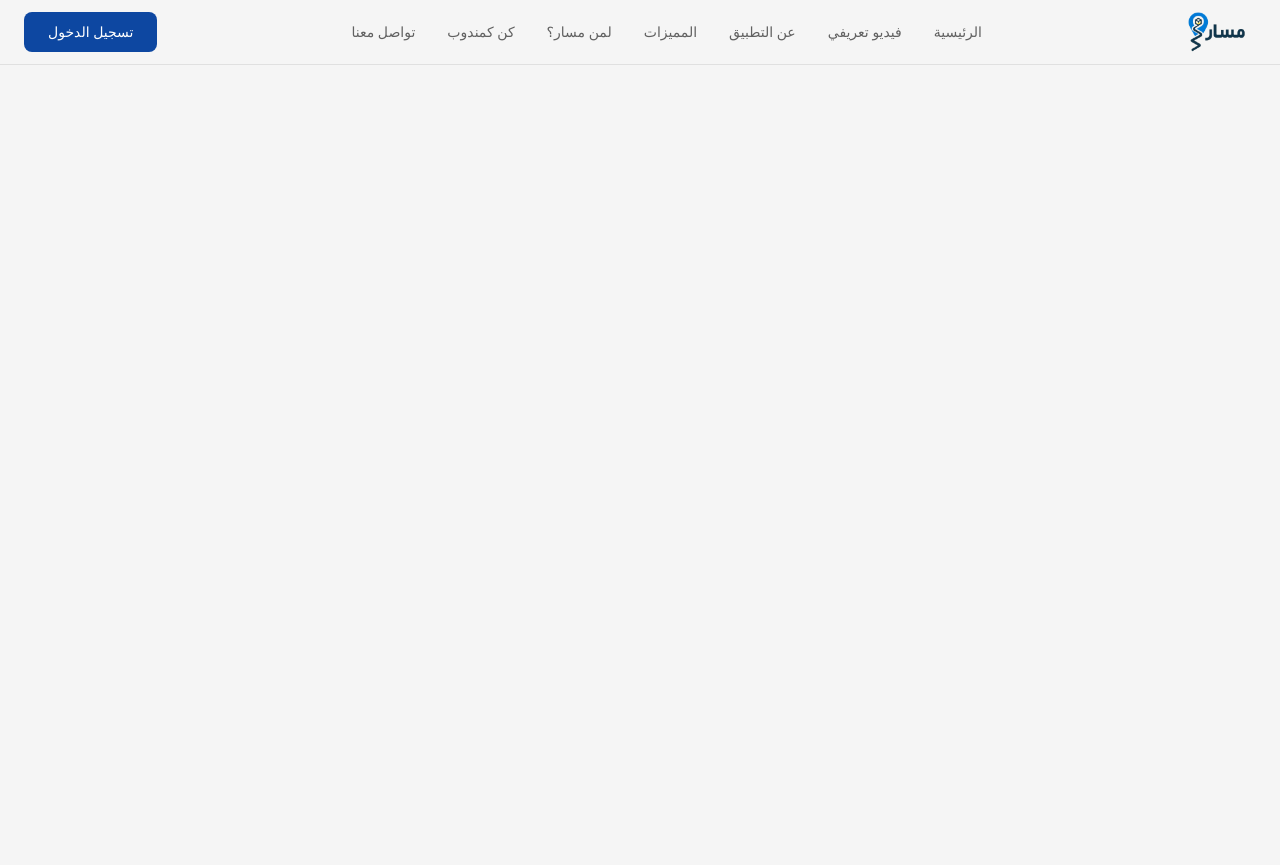
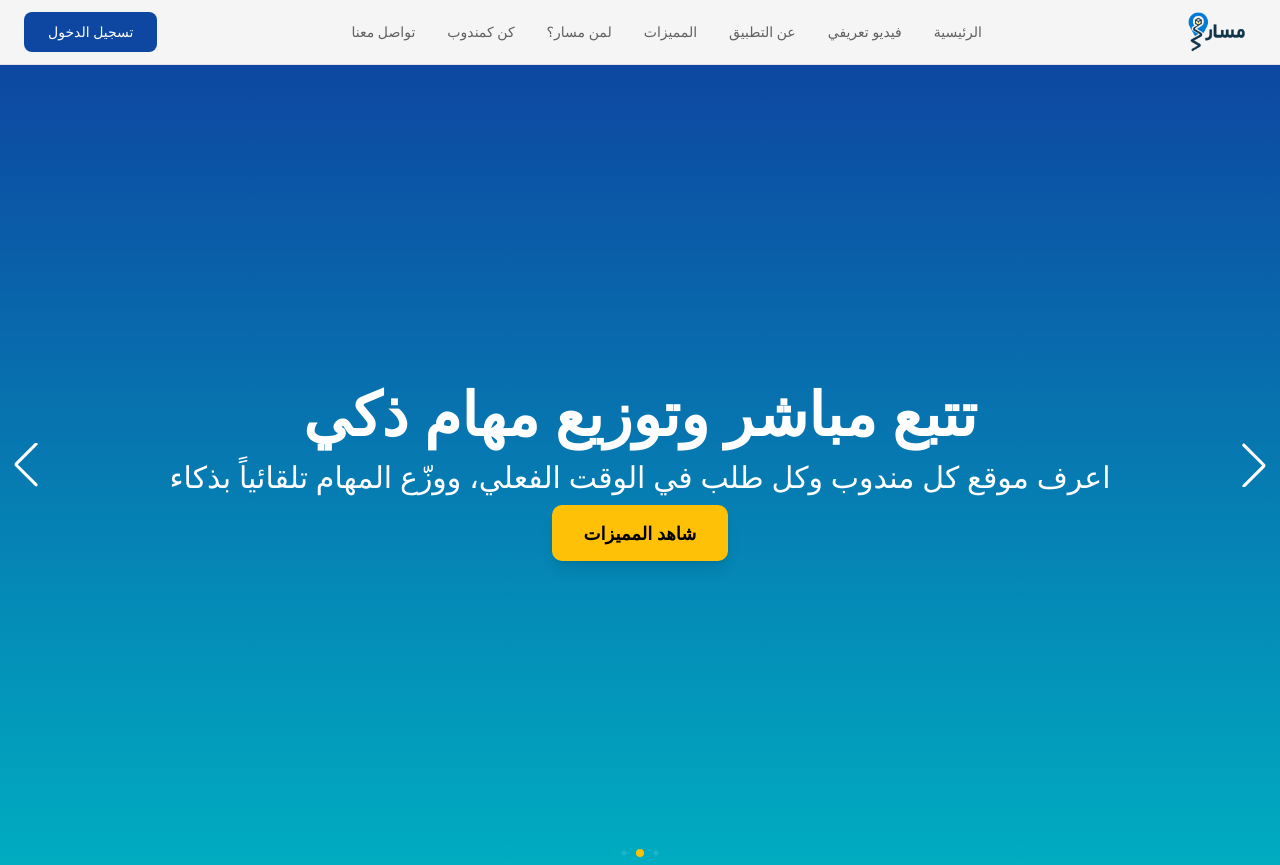
Before and after one commit to A-Amiin/Masar-ITi-Gp, a React (Vite) app: page / in a window 1280 px wide. Before the commit the page ends 800 px from the top, so only its background shows below. Built offline with nearby package versions, Linux system fonts and the light colour scheme.

Commit message:
Craeting the Hero Section with the slider all with ech functionality with swipe lib to act as animated slider

```diff
--- a/package.json
+++ b/package.json
@@ -20,6 +20,7 @@
     "react": "^19.2.0",
     "react-dom": "^19.2.0",
     "react-router-dom": "^7.10.1",
+    "swiper": "^12.0.3",
     "tailwind-merge": "^3.4.0",
     "tailwindcss": "^4.1.18",
     "zustand": "^5.0.9"
--- a/src/pages/Landing/Landing.jsx
+++ b/src/pages/Landing/Landing.jsx
@@ -1,8 +1,10 @@
 import Navbar from "./components/Navbar"
+import Slider from "./components/Slider"
 const Landing = () => {
   return (
     <div>
       <Navbar />
+      <Slider />
     </div>
   )
 }
--- /dev/null
+++ b/src/pages/Landing/components/Slider.jsx
@@ -0,0 +1,147 @@
+import { Swiper, SwiperSlide } from 'swiper/react'
+import { Autoplay, Pagination, Navigation } from 'swiper/modules'
+import 'swiper/css'
+import 'swiper/css/pagination'
+import 'swiper/css/navigation'
+import { handleNavClick } from '@/utils/scroll'
+
+const heroSlides = [
+  {
+    id: 1,
+    title: 'نظام ذكي لإدارة المندوبين',
+    subtitle: 'حوّل عملياتك اللوجستية إلى تجربة سلسة وفعالة مع نظام مسار المتكامل',
+    buttonText: 'إبدأ الان',
+    buttonLink: '#start',
+    bgGradient: 'linear-gradient(180deg, #0D47A1 0%, #00ACC1 100%)',
+    buttonColor: '#FFC107',
+    buttonTextColor: '#000000',
+    hasImage: true,
+  },
+  {
+    id: 2,
+    title: 'تتبع مباشر وتوزيع مهام ذكي',
+    subtitle: 'اعرف موقع كل مندوب وكل طلب في الوقت الفعلي، ووزّع المهام تلقائياً بذكاء',
+    buttonText: 'شاهد المميزات',
+    buttonLink: '#features',
+    bgGradient: 'linear-gradient(180deg, #0D47A1 0%, #00ACC1 100%)',
+    buttonColor: '#FFC107',
+    buttonTextColor: '#000000',
+    hasImage: false,
+  },
+  {
+    id: 3,
+    title: 'كل التقارير في مكان واحد',
+    subtitle: 'احصل على تحليلات شاملة وتقارير مفصلة تساعدك على اتخاذ قرارات أذكى',
+    buttonText: 'طلب تجربة',
+    buttonLink: '#trial',
+    bgGradient: 'linear-gradient(180deg, #0D47A1 0%, #00ACC1 100%)',
+    buttonColor: '#FFFFFF',
+    buttonTextColor: '#000000',
+    hasImage: false,
+  },
+]
+
+const Slider = () => {
+  return (
+    <section
+      id="home"
+      className="relative min-h-screen flex items-center justify-center overflow-hidden"
+    >
+      <Swiper
+        modules={[Autoplay, Pagination, Navigation]}
+        spaceBetween={0}
+        slidesPerView={1}
+        autoplay={{
+          delay: 5000,
+          disableOnInteraction: false,
+        }}
+        pagination={{
+          clickable: true,
+          dynamicBullets: true,
+        }}
+        navigation={true}
+        loop={true}
+        className="w-full h-screen"
+      >
+        {heroSlides.map((slide) => (
+          <SwiperSlide key={slide.id}>
+            <div
+              className="relative w-full h-full flex items-center justify-center bg-center bg-cover"
+              style={{
+                background: slide.bgGradient,
+              }}
+            >
+              <div className="relative z-10 max-w-6xl mx-auto px-4 sm:px-6 lg:px-8 flex flex-col-reverse md:flex-row md:items-center md:justify-between gap-6 animate-fade-in">
+                {slide.hasImage && (
+                  <>
+                    <div className="md:w-1/2 text-white text-center md:text-left">
+                      <h1 className="text-4xl sm:text-5xl md:text-6xl font-bold mb-4 animate-slide-up">
+                        {slide.title}
+                      </h1>
+                      <p className="text-xl sm:text-2xl md:text-3xl mb-6 animate-slide-up-delay">
+                        {slide.subtitle}
+                      </p>
+                      <a
+                        href={slide.buttonLink}
+                        onClick={(e) => handleNavClick(e, slide.buttonLink)}
+                        className="px-8 py-4 rounded-lg text-lg font-semibold transition-all duration-300 transform hover:scale-105 shadow-lg"
+                        style={{
+                          backgroundColor: slide.buttonColor,
+                          color: slide.buttonTextColor,
+                        }}
+                      >
+                        {slide.buttonText}
+                      </a>
+                    </div>
+                    <div className="md:w-1/2 flex justify-end">
+                      <img src="/slide.png" alt="slide image" className="w-auto h-100 object-contain" />
+                    </div>
+                  </>
+                )}
+
+                {!slide.hasImage && (
+                  <div className="text-white text-center">
+                    <h1 className="text-4xl sm:text-5xl md:text-6xl font-bold mb-4 animate-slide-up">
+                      {slide.title}
+                    </h1>
+                    <p className="text-xl sm:text-2xl md:text-3xl mb-6 animate-slide-up-delay">
+                      {slide.subtitle}
+                    </p>
+                    <a
+                      href={slide.buttonLink}
+                      onClick={(e) => handleNavClick(e, slide.buttonLink)}
+                      className="px-8 py-4 rounded-lg text-lg font-semibold transition-all duration-300 transform hover:scale-105 shadow-lg"
+                      style={{
+                        backgroundColor: slide.buttonColor,
+                        color: slide.buttonTextColor,
+                      }}
+                    >
+                      {slide.buttonText}
+                    </a>
+                  </div>
+                )}
+              </div>
+            </div>
+          </SwiperSlide>
+        ))}
+      </Swiper>
+
+      <style>{`
+        @keyframes fade-in { from { opacity: 0; } to { opacity: 1; } }
+        @keyframes slide-up { from { opacity: 0; transform: translateY(20px); } to { opacity: 1; transform: translateY(0); } }
+        .animate-fade-in { animation: fade-in 1s ease-out; }
+        .animate-slide-up { animation: slide-up 0.8s ease-out; }
+        .animate-slide-up-delay { animation: slide-up 0.8s ease-out 0.2s both; }
+        @media (prefers-reduced-motion: reduce) {
+          .animate-fade-in, .animate-slide-up, .animate-slide-up-delay { animation: none; }
+        }
+        .swiper-pagination-bullet { background-color: rgba(255,255,255,0.5); }
+        .swiper-pagination-bullet-active { background-color: #FFC107; }
+        .swiper-button-next, .swiper-button-prev { color: #FFFFFF; }
+        .swiper-button-next:hover, .swiper-button-prev:hover { color: #FFC107; }
+      `}</style>
+    </section>
+  )
+}
+
+export default Slider
--- /dev/null
+++ b/src/utils/scroll.js
@@ -0,0 +1,7 @@
+export const handleNavClick = (e, targetId) => {
+  e.preventDefault();
+  const targetElement = document.querySelector(targetId);
+  if (targetElement) {
+    targetElement.scrollIntoView({ behavior: 'smooth' });
+  }
+}
```
Also changed, not shown: 2 other files (tests, documents, lock files or other folders).
